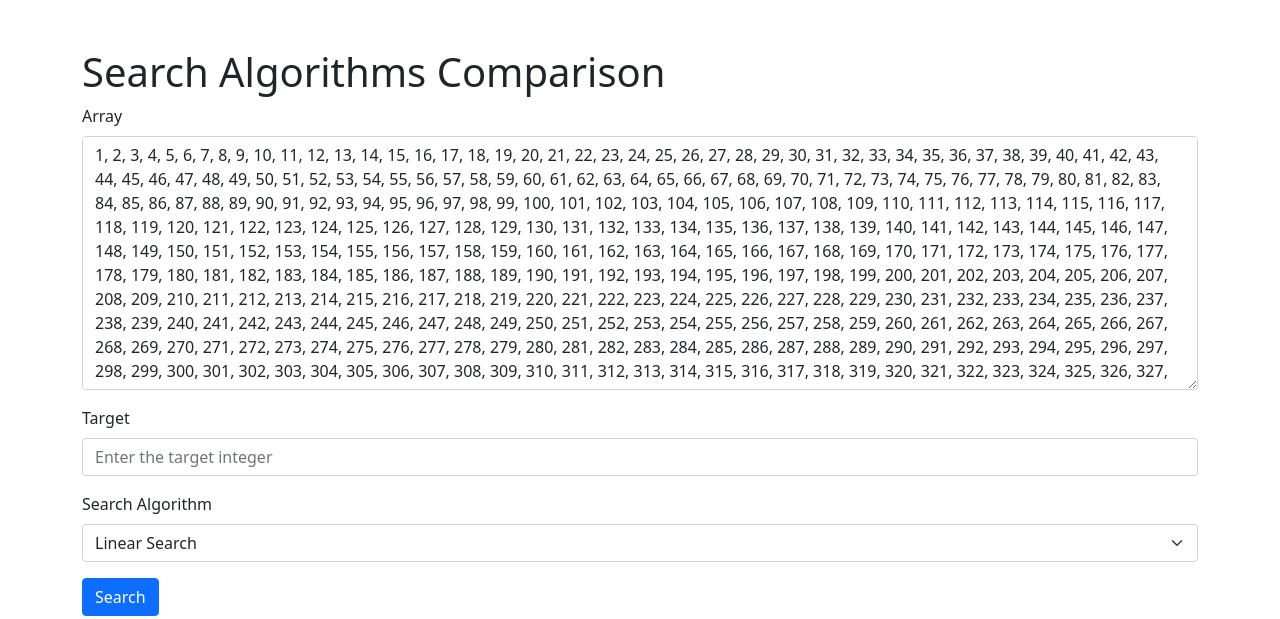
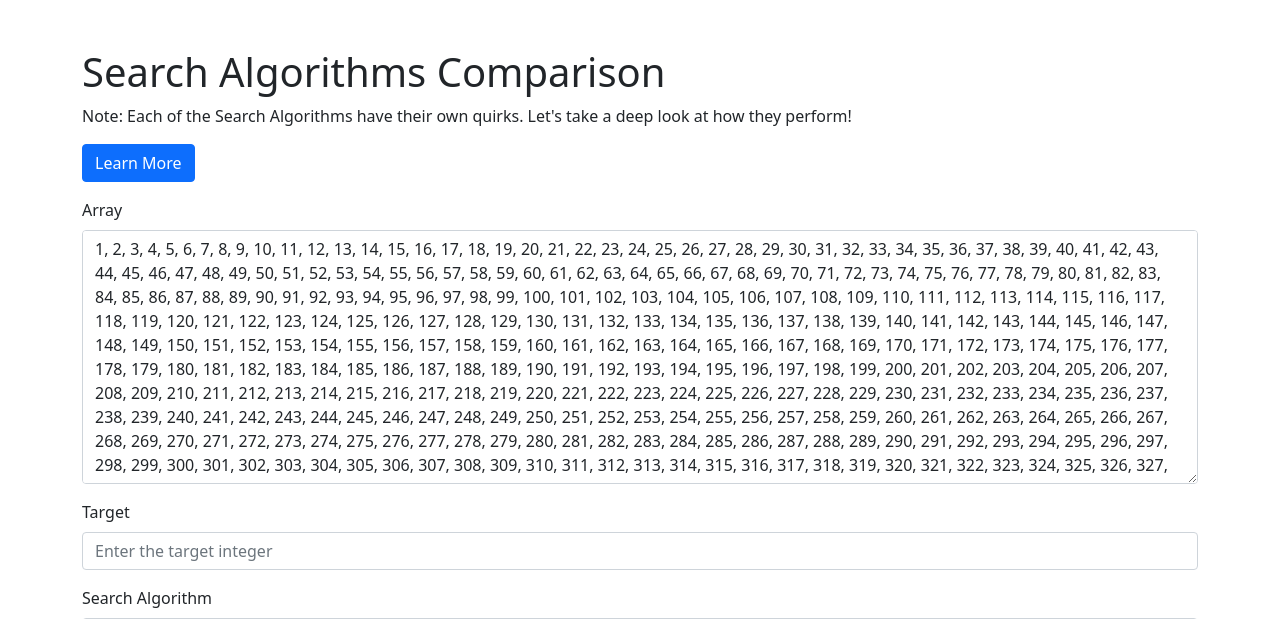
Before and after one commit to matchiko/DSAgroup, a Flask app: page /templates/searchalgo-interface.html in a window 1280 px wide. Shown: the top 619 px of the page. Run offline with Flask 3, Linux system fonts and the light colour scheme.

```diff
--- a/templates/searchalgo-interface.html
+++ b/templates/searchalgo-interface.html
@@ -14,6 +14,12 @@
     <div class="container">
       <h1 class="mt-5">Search Algorithms Comparison </h1>
       <form method="post">
+        <div class="mb-3">
+          <label for="submit" class="text">Note: Each of the Search Algorithms have their own quirks. Let's take a deep look at how they perform!</label>
+        </div>
+        <div class="mb-3">
+          <button type="button" class="btn btn-primary" onclick="location.href= 'ResultsPage.html'">Learn More</button>
+        </div>
         <div class="mb-3">
           <label for="array" class="form-label">Array</label>
 
```
